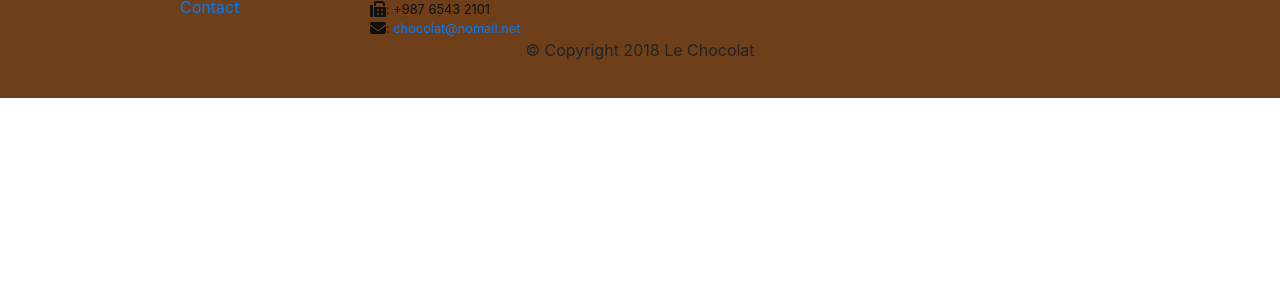
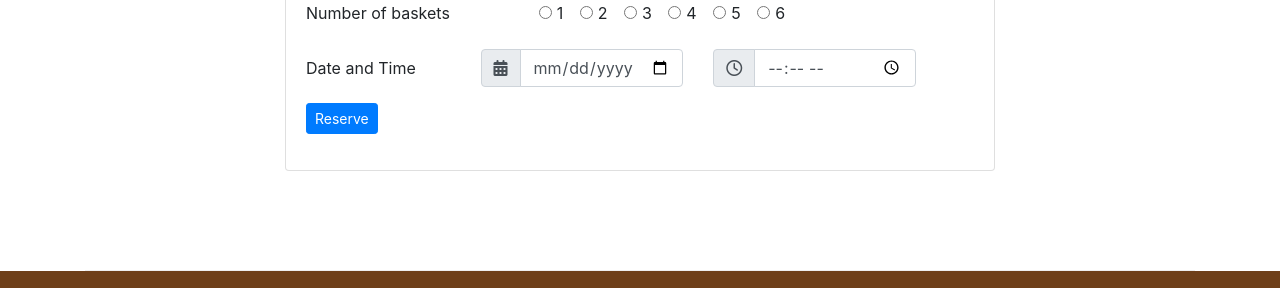
Before and after one commit to athenatsl/leChocolat, a plain HTML site: page index.html in a window 1280 px wide. Shown: the part 1642-1930 px from the top of the page. Before the commit the page ends 1740 px from the top, so only its background shows below. Drawn offline with nearby package versions, Linux system fonts and the light colour scheme; a web font is replaced by a local one.

Commit message:
Bootstrap Assignment 9 Task 1

```diff
--- a/index.html
+++ b/index.html
@@ -32,7 +32,8 @@
                                 class="fa fa-info fa-lg"></span> About</a></li>
                     <li class="nav-item"><a class="nav-link" href="#"><span class="fa fa-list fa-lg"></span> Menu</a>
                     </li>
-                    <li class="nav-item"><a class="nav-link" href="./contactus.html"><span class="fa fa-address-card fa-lg"></span>
+                    <li class="nav-item"><a class="nav-link" href="./contactus.html"><span
+                                class="fa fa-address-card fa-lg"></span>
                             Contact</a></li>
                 </ul>
             </div>
@@ -119,6 +120,92 @@
                 </div>
             </div>
         </div>
+        <div class="row row-content justify-content-center ">
+            <div class="col-12 col-sm-8">
+                <div class="card border-default">
+                    <h3 class="card-header bg-warning" style="color: white">Reserve your baskets</h3>
+                    <div class="card-body">
+                        <form>
+                            <div class="form-group row">
+                                <label class="col-12 col-sm-4">Number of baskets</label>
+                                <div class="col-12 col-sm-8">
+                                    <div class="form-check form-check-inline">
+                                        <input class="form-check-input" type="radio" name="inlineRadioOptions"
+                                            id="inlineRadio1" value="option1">
+                                        <label class="form-check-label" for="inlineRadio1">1</label>
+                                    </div>
+                                    <div class="form-check form-check-inline">
+                                        <input class="form-check-input" type="radio" name="inlineRadioOptions"
+                                            id="inlineRadio2" value="option2">
+                                        <label class="form-check-label" for="inlineRadio2">2</label>
+                                    </div>
+                                    <div class="form-check form-check-inline">
+                                        <input class="form-check-input" type="radio" name="inlineRadioOptions"
+                                            id="inlineRadio3" value="option2">
+                                        <label class="form-check-label" for="inlineRadio3">3</label>
+                                    </div>
+                                    <div class="form-check form-check-inline">
+                                        <input class="form-check-input" type="radio" name="inlineRadioOptions"
+                                            id="inlineRadio4" value="option4">
+                                        <label class="form-check-label" for="inlineRadio4">4</label>
+                                    </div>
+                                    <div class="form-check form-check-inline">
+                                        <input class="form-check-input" type="radio" name="inlineRadioOptions"
+                                            id="inlineRadio5" value="option5">
+                                        <label class="form-check-label" for="inlineRadio5">5</label>
+                                    </div>
+                                    <div class="form-check form-check-inline">
+                                        <input class="form-check-input" type="radio" name="inlineRadioOptions"
+                                            id="inlineRadio6" value="option6">
+                                        <label class="form-check-label" for="inlineRadio6">6</label>
+                                    </div>
+
+
+
+                                </div>
+                            </div>
+                            <div class="form-group row">
+                                <label class="col-12 col-sm-3 col-form-label">Date and Time</label>
+                                <div class="input-group col-12 col-sm-4 ">
+                                    <div class="input-group-prepend">
+                                        <span class="input-group-text" id="date"><i class="fa fa-calendar"
+                                                aria-hidden="true"></i>
+
+                                        </span>
+
+                                    </div>
+                                    <input type="date" class="form-control" id="date'">
+
+                                </div>
+                                <div class="input-group col-12 col-sm-4 ">
+                                    <div class="input-group-prepend">
+                                        <span class="input-group-text" id="time"><i class="fa fa-clock-o"
+                                                aria-hidden="true"></i>
+
+                                        </span>
+
+                                    </div>
+                                    <input type="time" class="form-control" id="time'">
+
+
+
+                                </div>
+                            </div>
+                            <div class="form-group row">
+                                <div class="col 12 col-sm-3">
+                                    <button type="submit" class="btn btn-primary btn-sm">Reserve</button>
+                                </div>
+                            </div>
+
+
+                        </form>
+
+                    </div>
+                </div>
+
+            </div>
+        </div>
+
     </div>
 
     <footer class="footer">
```
